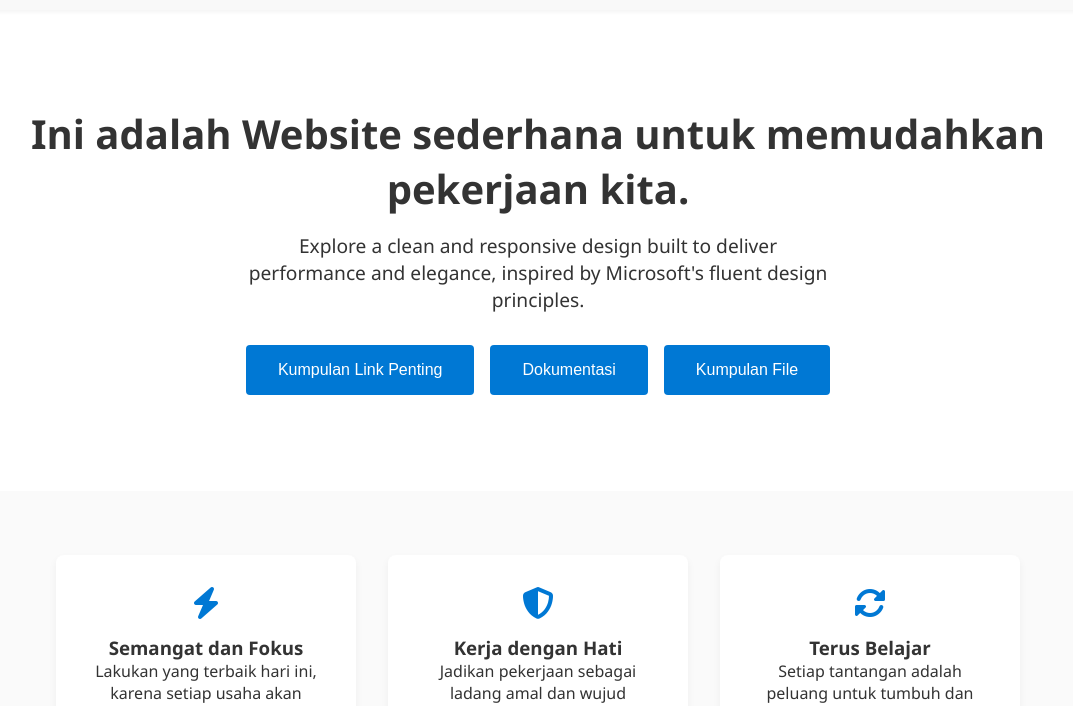
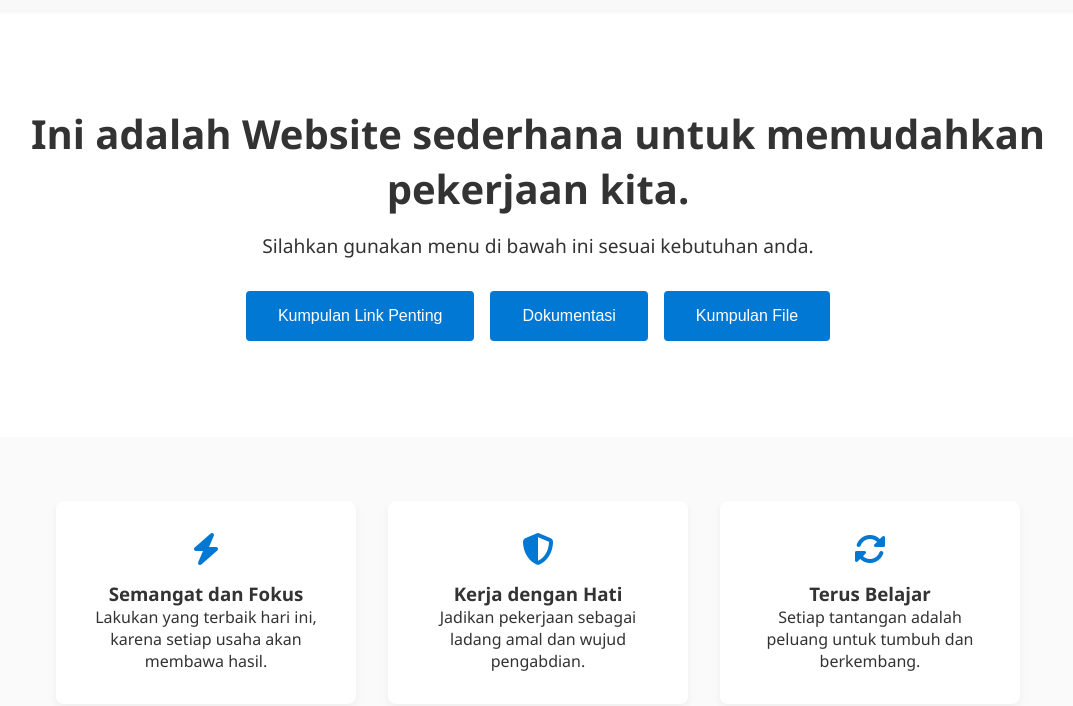
Before and after one commit to darminpppk/lagi, a plain HTML site: page index.html in a window 1280 px wide. Shown: the part 87-793 px from the top of the page, without its empty margins (102-1175 px from the left). Drawn offline with Linux system fonts and the light colour scheme.

Commit message:
Update index.html

```diff
--- a/index.html
+++ b/index.html
@@ -138,7 +138,7 @@
 
   <section class="hero">
     <h1>Ini adalah Website sederhana untuk memudahkan pekerjaan kita.</h1>
-    <p>Explore a clean and responsive design built to deliver performance and elegance, inspired by Microsoft's fluent design principles.</p>
+    <p>Silahkan gunakan menu di bawah ini sesuai kebutuhan anda.</p>
     <div class="button-group">
       <div style="display: flex; gap: 1rem; justify-content: center; flex-wrap: wrap;">
   <a href="https://pastebin.com/N71vGZQW" target="_blank" rel="noopener noreferrer">
```
